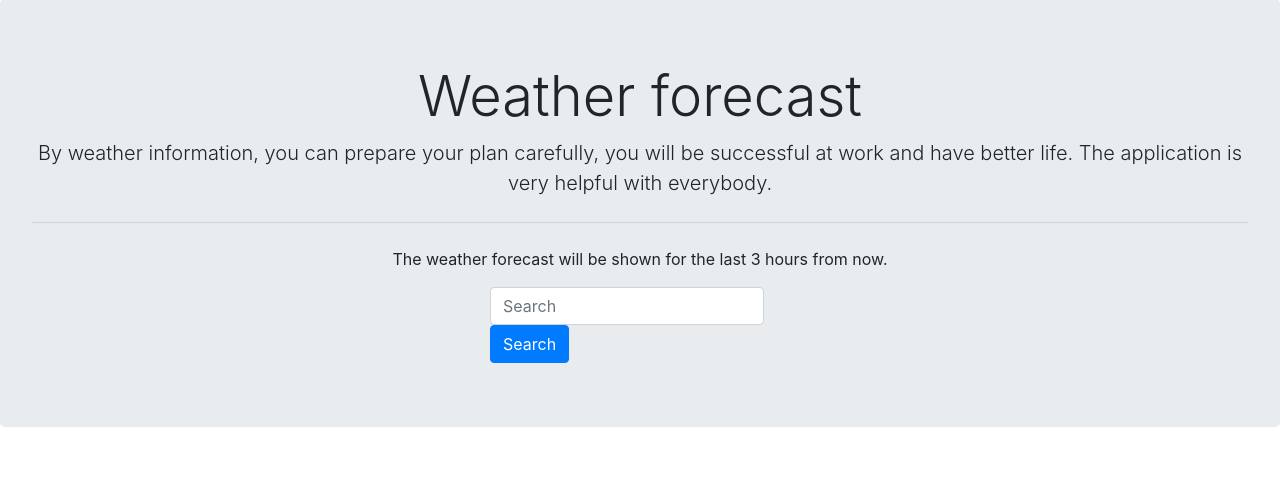
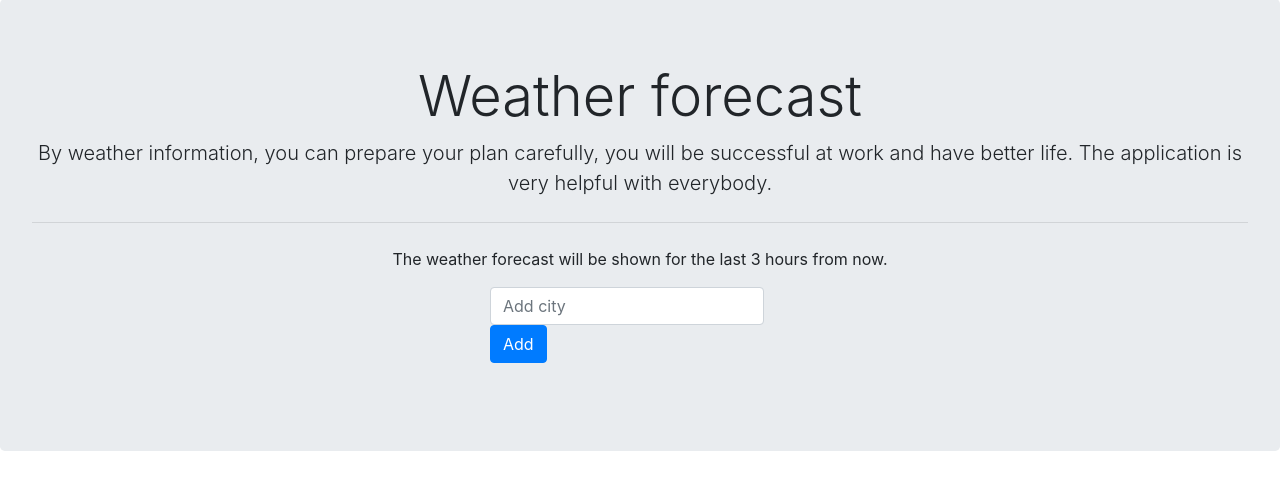
Before and after one commit to ksenia-b/weather_app, a Flask app: page / in a window 1280 px wide. Shown: the part 113-603 px from the top of the page. Run offline with Flask 2, Linux system fonts and the light colour scheme; data that the repository does not hold is empty; some libraries are stand-ins or nearby versions.

Commit message:
added ability to add cities

```diff
--- a/app.py
+++ b/app.py
@@ -1,5 +1,5 @@
 import requests
-from flask import Flask, render_template
+from flask import Flask, render_template, request
 from flask_sqlalchemy import SQLAlchemy
 
 app = Flask(__name__)
@@ -8,21 +8,28 @@ app.config['SQLALCHEMY_DATABASE_URI'] = 'sqlite:///weather.db'
 
 db = SQLAlchemy(app)
 
+
 class City(db.Model):
     id = db.Column(db.Integer, primary_key=True)
     name = db.Column(db.String(50), nullable=False)
 
 
-@app.route('/')
+@app.route('/', methods=['GET', 'POST'])
 def index():
+    if request.method == 'POST':
+        new_city = request.form.get('city')
+        new_city_obj = City(name=new_city)
+
+        if new_city:
+            db.session.add(new_city_obj)
+            db.session.commit()
+
     cities = City.query.all()
-
 
     url = 'http://api.openweathermap.org/data/2.5/weather?q={}&units=Celsius&appid=cec38802cad45ce75d6a573c6d188633'
     weather_data = []
 
     for city in cities:
-
         r = requests.get(url.format(city.name)).json()
         print("r = ", r)
 
--- a/templates/weather.html
+++ b/templates/weather.html
@@ -37,10 +37,16 @@
         <hr class="my-4">
         <div class="column is-offset-4 is-4">
             <!--- start of the box ------>
+
             <p>The weather forecast will be shown for the last 3 hours from now.</p>
+
+            <form class="form-inline my-2 my-lg-0" style=" width: 300px; margin: 0 auto; " method="POST">
+                <input class="form-control mr-sm-2" name="city" type="text" placeholder="Add city" aria-label="Search">
+                <button class="btn btn-primary  my-2 my-sm-0">Add</button>
+            </form>
+            <br/>
             {% for weather in weather_data %}
                 <div class="box">
-
 
 
                     <div class="media-content">
@@ -55,7 +61,8 @@
                                 <figure class="image is-50x50">
                                     <img src="http://openweathermap.org/img/w/{{ weather.icon }}.png" alt="Image"/>
                                 </figure>
-                </div><div>
+                            </div>
+                            <div>
                                 <span class="title" slyle=" font-size: 25px;">{{ weather.city }}</span>
                                 <br/>
                                 <span class="subtitle">{{ weather.temperature }} F </span>
@@ -70,13 +77,6 @@
             {% endfor %}
 
             <!-- end of the box ------>
-                            <form class="form-inline my-2 my-lg-0" style="
-    width: 300px;
-    margin: 0 auto;
-">
-                        <input class="form-control mr-sm-2" type="search" placeholder="Search" aria-label="Search">
-                        <button class="btn btn-primary  my-2 my-sm-0" type="submit">Search</button>
-                    </form>
         </div>
         {#  <a class="btn btn-primary btn-lg" href="#" role="button">Learn more</a>#}
 
```
Lines whose indentation alone changed are shown as unchanged.
